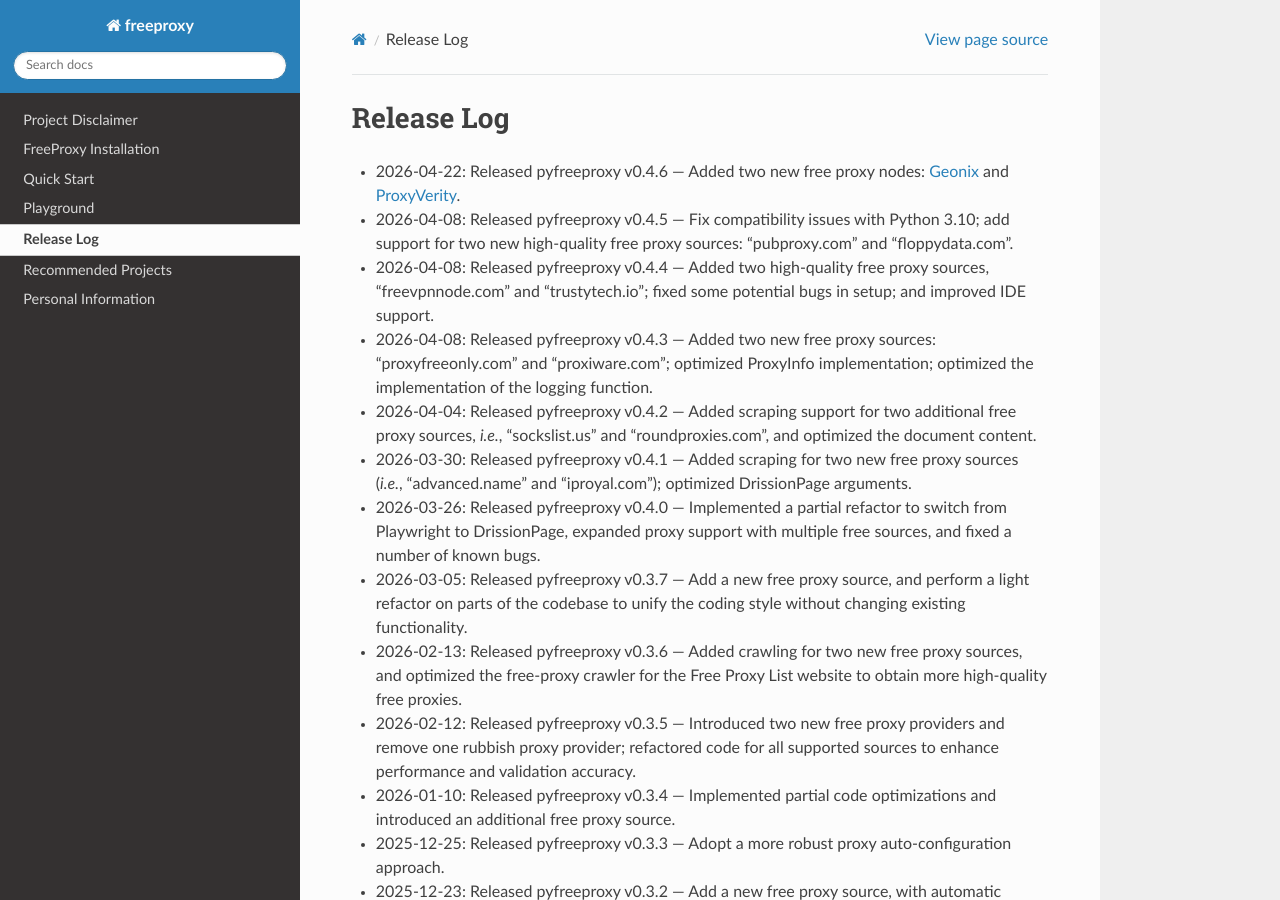
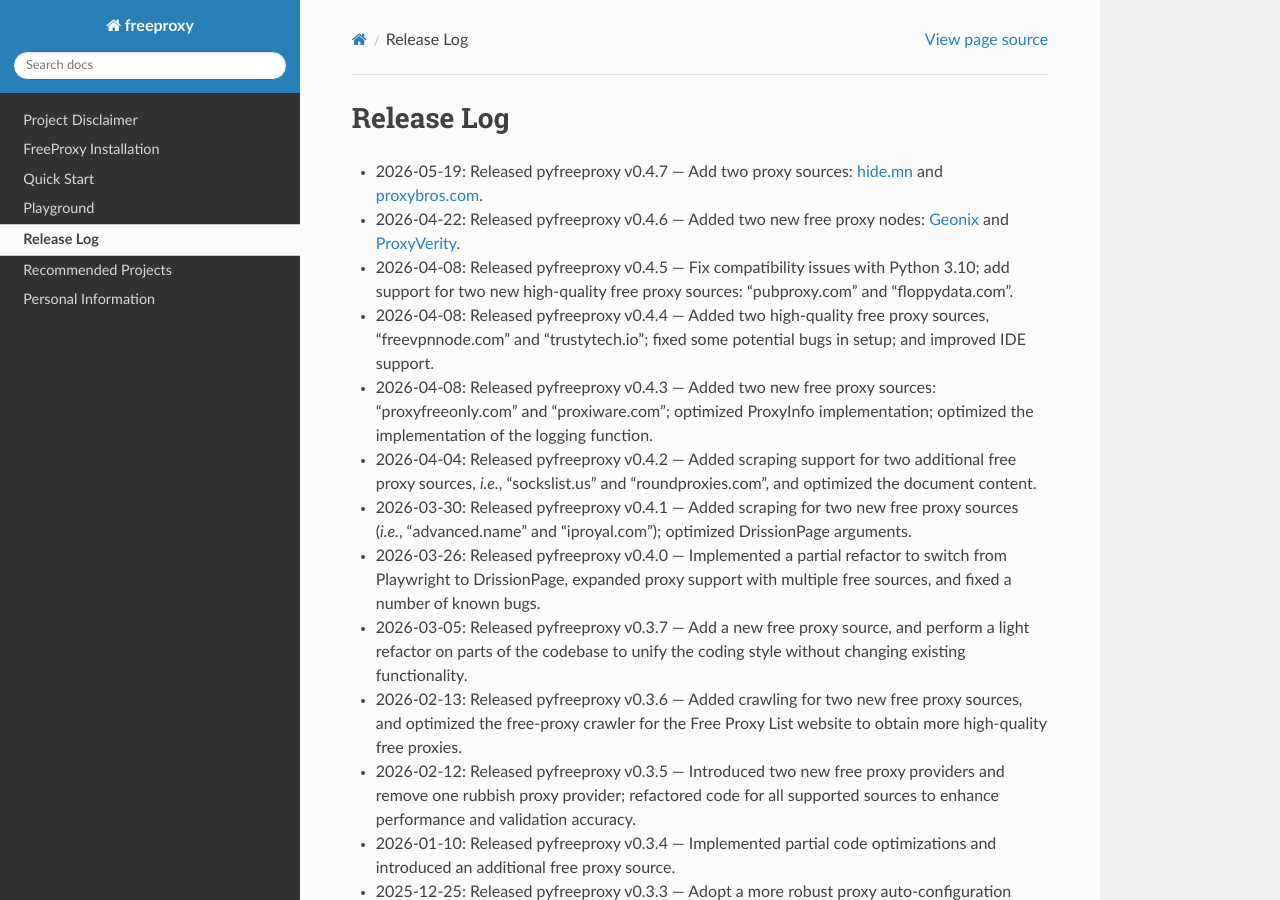
Before and after one commit to CharlesPikachu/freeproxy, a Sphinx documentation site: the page built from docs/Changelog.md, in a window 1280 px wide and 900 px high. Built offline with Sphinx 7.4.7 and the Read the Docs theme 3.1.0, drawn with Linux system fonts in a browser that asks for light colours.

Commit message:
bump to pyfreeproxy v0.4.7

```diff
--- a/docs/Changelog.md
+++ b/docs/Changelog.md
@@ -1,4 +1,6 @@
 # Release Log
+
+- 2026-05-19: Released pyfreeproxy v0.4.7 — Add two proxy sources: [hide.mn](https://hide.mn/en/proxy-list/) and [proxybros.com](https://proxybros.com/free-proxy-list/).
 
 - 2026-04-22: Released pyfreeproxy v0.4.6 — Added two new free proxy nodes: [Geonix](https://free.geonix.com) and [ProxyVerity](https://proxyverity.com/).
 
--- a/docs/conf.py
+++ b/docs/conf.py
@@ -20,7 +20,7 @@
 project = 'freeproxy'
 copyright = '2022-2030, Zhenchao Jin'
 author = 'Zhenchao Jin'
-release = '0.4.6'
+release = '0.4.7'
 
 # -- General configuration ---------------------------------------------------
 
--- a/freeproxy/__init__.py
+++ b/freeproxy/__init__.py
@@ -5,7 +5,7 @@ __description__ = 'FreeProxy: Collecting free proxies from internet.'
 '''url'''
 __url__ = 'https://github.com/CharlesPikachu/freeproxy'
 '''version'''
-__version__ = '0.4.6'
+__version__ = '0.4.7'
 '''author'''
 __author__ = 'Zhenchao Jin'
 '''email'''
```
Also changed, not shown: README.md (+1 -1 lines).
